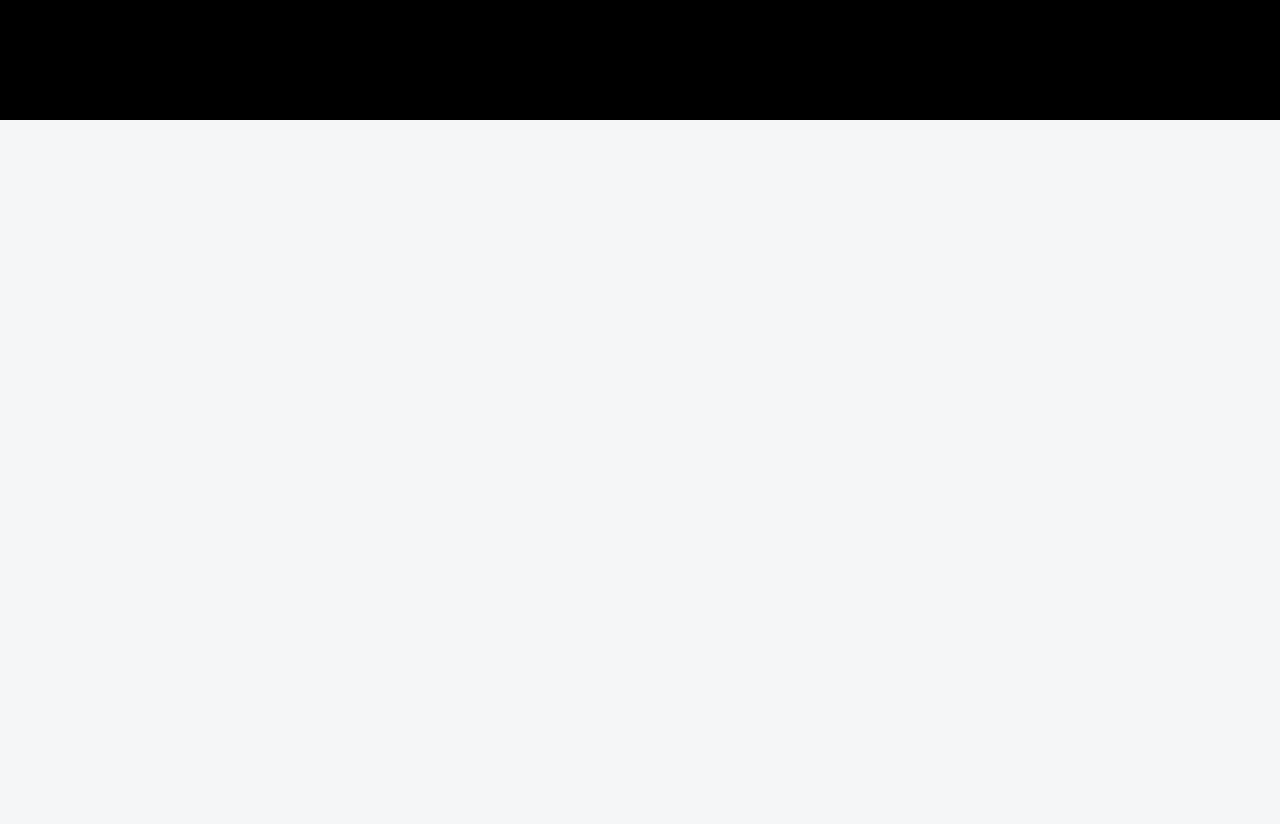
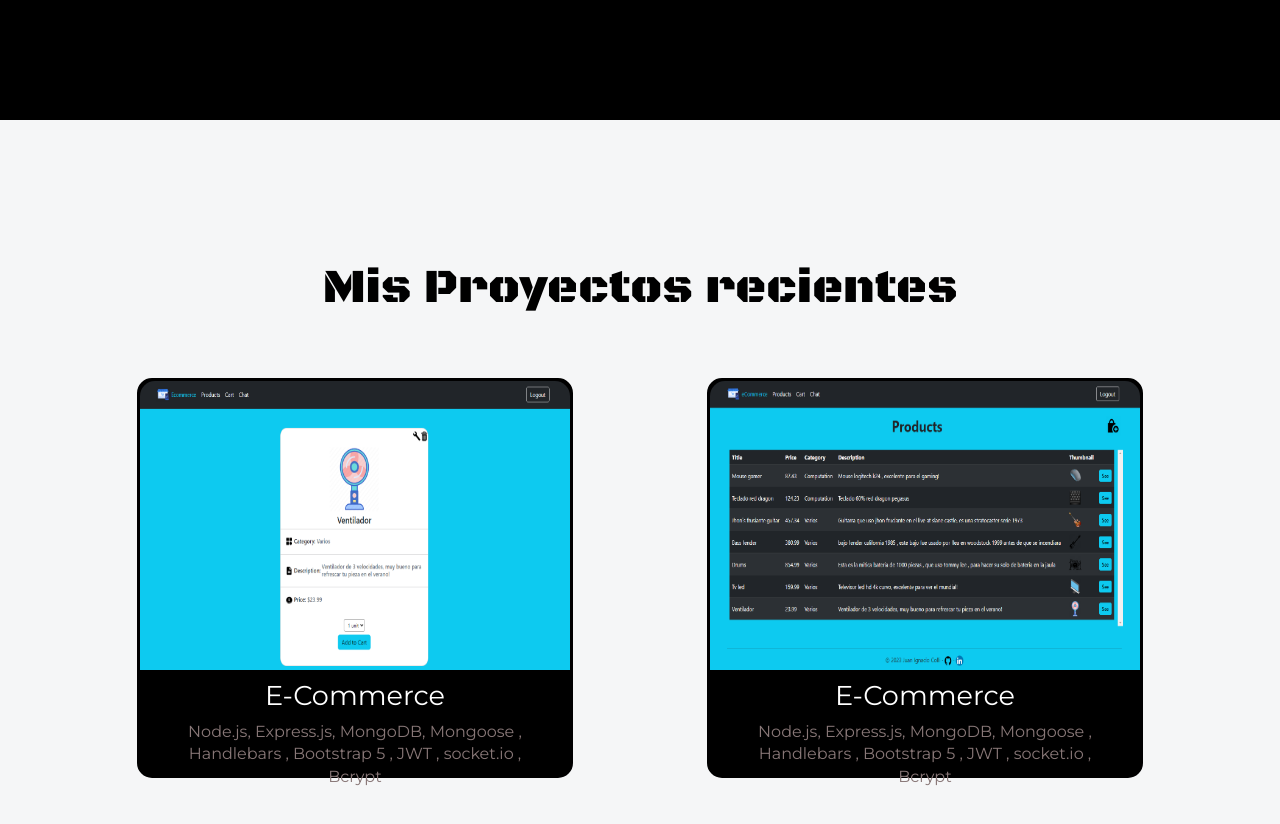
Before and after one commit to JuanIgnacio25/Portfolio, a React (Vite) app: page / in a window 1280 px wide. Shown: the part 1480-2304 px from the top of the page. Before the commit the page ends 1600 px from the top, so only its background shows below. Built offline with nearby package versions, Linux system fonts and the light colour scheme.

Commit message:
Projects

```diff
--- a/src/App.css
+++ b/src/App.css
@@ -106,6 +106,107 @@
   border: 2px solid #544;
 }
 
+/* Projects */
+
+.projects h2 {
+  color: #000;
+  justify-self: start;
+}
+
+.projects h3 {
+  font-size: 1.7em;
+  color: #fff;
+}
+
+.projects p {
+  color: #877;
+  font-size: 1em;
+}
+
+.projects {
+  display: flex;
+  flex-direction: column;
+  align-items: center;
+  justify-content: center;
+  text-align: center;
+  height: 100vh;
+}
+
+.projects-container {
+  margin-top: 35px;
+}
+
+.projects-container img {
+  height: 100%;
+  width: 100%;
+  padding-bottom: 10px;
+  border-radius: 15px 15px 0px 0px;
+  display: block;
+  transition: opacity 0.3s ease;
+}
+
+.project-col {
+  display: flex;
+  flex-direction: column;
+  justify-content: center;
+  align-items: center;
+}
+
+.project {
+  display: flex;
+  flex-direction: column;
+  justify-content: center;
+  align-items: center;
+  height: 50vh;
+  width: 80%;
+  margin-top: 20px;
+  position: relative;
+  border: 3px solid #000;
+  border-radius: 15px;
+  background: #000;
+}
+
+.project-description {
+  height: 24%;
+  width: 80%;
+  transition: opacity 0.3s ease;
+}
+
+
+
+.overlay {
+  transition: all 0.2s ease;
+  opacity: 0;
+  position: absolute;
+  top: 50%;
+  left: 50%;
+  transform: translate(-50%, -50%);
+  text-align: center;
+}
+
+.project:hover .overlay {
+  opacity: 1;
+}
+
+.project:hover img {
+  opacity: 0.5;
+}
+
+.project:hover .project-description {
+  opacity: 0.5;
+}
+
+
+.overlay i {
+  color: #f5f6f7;
+  font-size: 60px;
+  margin: 10px;
+}
+
+/* Tecnologias */
+
+
+
 
 /* Responsive */
 @media screen and (max-width: 767px) {
--- a/src/App.jsx
+++ b/src/App.jsx
@@ -1,6 +1,7 @@
 import NavBar from "./components/NavBar"
 import Hero from "./components/Hero"
 import AboutMe from "./components/AboutMe"
+import Projects from "./components/Projects"
 import './App.css'
 
 function App() {
@@ -11,6 +12,7 @@ function App() {
       <NavBar/>
       <Hero/>
       <AboutMe/>
+      <Projects/>
     </div>
   )
 }
--- a/src/components/NavBar.jsx
+++ b/src/components/NavBar.jsx
@@ -36,13 +36,13 @@ const NavBar = () => {
               </a>
             </li>
             <li className="nav-item">
-              <a className="nav-link" href="#tecnologias">
-                Tecnologias
+              <a className="nav-link" href="#proyectos">
+                Proyectos
               </a>
             </li>
             <li className="nav-item">
-              <a className="nav-link" href="#proyectos">
-                Proyectos
+              <a className="nav-link" href="#tecnologias">
+                Tecnologias
               </a>
             </li>
             <li className="nav-item">
--- /dev/null
+++ b/src/components/Projects.jsx
@@ -0,0 +1,80 @@
+import React from "react";
+import {FaGithub} from 'react-icons/fa';
+import {SiSimilarweb} from 'react-icons/si'
+import proyectoEc from "../assets/proyecto-ec.png";
+import proyectoEc2 from "../assets/proyecto-ec2.png";
+
+const Projects = () => {
+  return (
+    <section id="proyectos" className="projects container-fluid">
+      <h2>Mis Proyectos recientes</h2>
+
+      <div className="container text-center projects-container">
+        <div className="row">
+          <div className="col project-col">
+            <div className="project">
+              <img src={proyectoEc} alt="Proyecto 1" />
+              <div className="overlay">
+                <div className="overlay-icons">
+                  <a
+                    href="https://github.com/JuanIgnacio25/CoderHouse-ProyectoFinal"
+                    target="_blank"
+                    rel="noopener noreferrer"
+                  >
+                    <i><FaGithub/></i>
+                  </a>
+                  <a
+                    href="https://ecommercejuanignaciocolli-nachocolli1.b4a.run/productos"
+                    target="_blank"
+                    rel="noopener noreferrer"
+                  >
+                    <i><SiSimilarweb/></i>
+                  </a>
+                </div>
+              </div>
+              <div className="project-description">
+                <h3>E-Commerce</h3>
+                <p>
+                  Node.js, Express.js, MongoDB, Mongoose , Handlebars ,
+                  Bootstrap 5 , JWT , socket.io , Bcrypt
+                </p>
+              </div>
+            </div>
+          </div>
+          <div className="col project-col">
+            <div className="project">
+              <img src={proyectoEc2} alt="Proyecto 2" />
+              <div className="overlay">
+                <div className="overlay-icons">
+                  <a
+                    href="https://github.com/JuanIgnacio25/CoderHouse-ProyectoFinal"
+                    target="_blank"
+                    rel="noopener noreferrer"
+                  >
+                    <i><FaGithub/></i>
+                  </a>
+                  <a
+                    href="https://ecommercejuanignaciocolli-nachocolli1.b4a.run/productos"
+                    target="_blank"
+                    rel="noopener noreferrer"
+                  >
+                    <i><SiSimilarweb/></i>
+                  </a>
+                </div>
+              </div>
+              <div className="project-description">
+                <h3>E-Commerce</h3>
+                <p>
+                  Node.js, Express.js, MongoDB, Mongoose , Handlebars ,
+                  Bootstrap 5 , JWT , socket.io , Bcrypt
+                </p>
+              </div>
+            </div>
+          </div>
+        </div>
+      </div>
+    </section>
+  );
+};
+
+export default Projects;
```
Also changed, not shown: src/assets/proyecto-ec.png (added), src/assets/proyecto-ec2.png (added).
